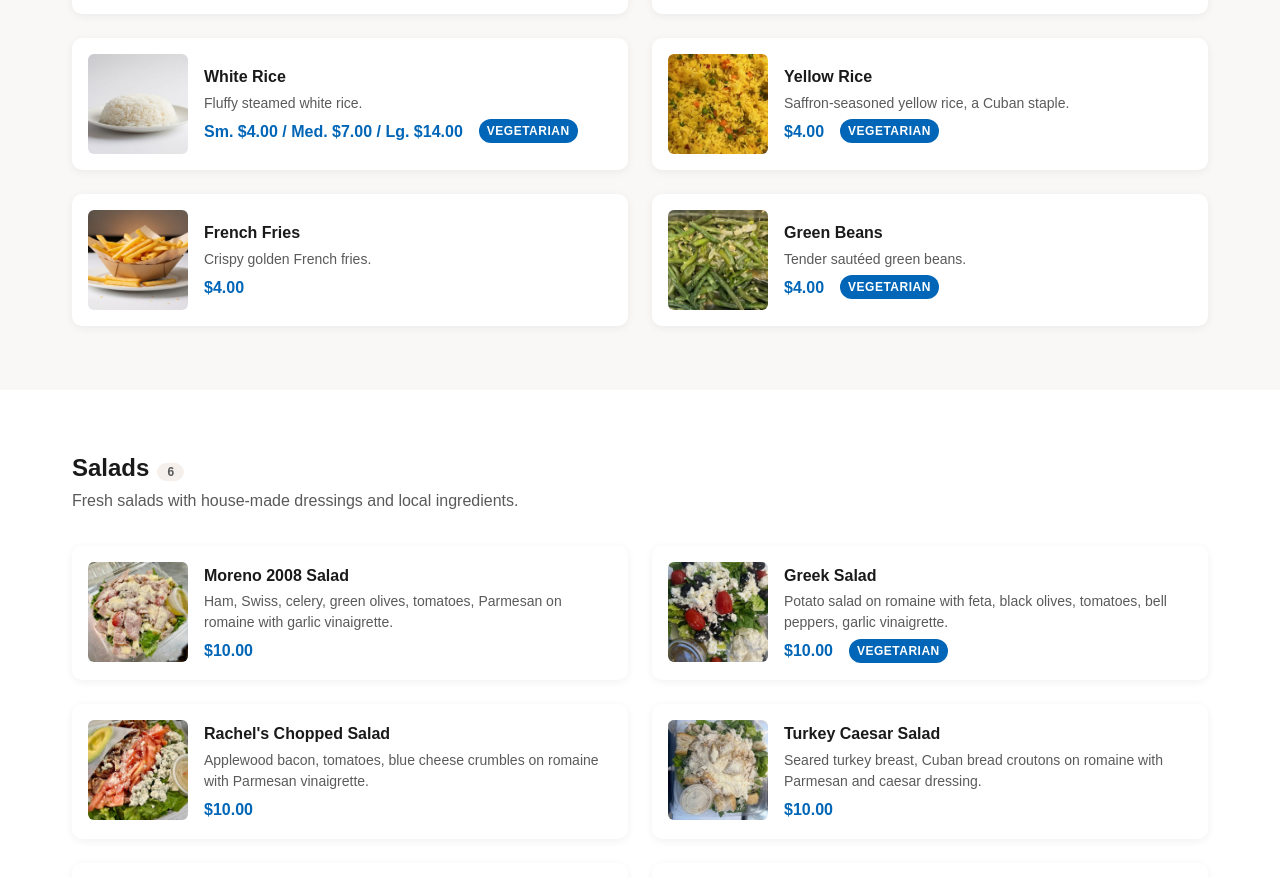
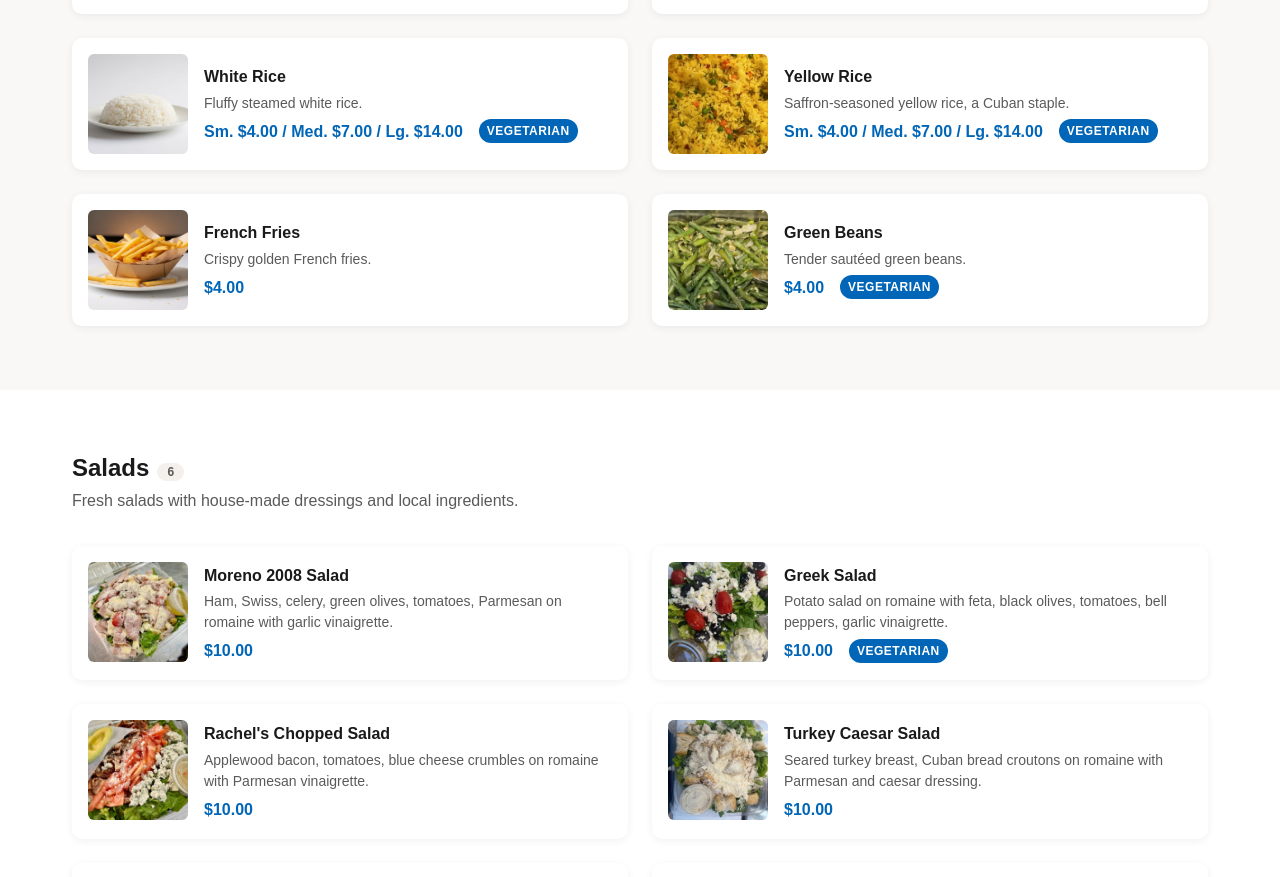
Before and after one commit to webeducationservices-oss/moreno-bakery, a Next.js app: page /menu/food in a window 1280 px wide. Shown: the part 4721-5598 px from the top of the page. Built offline with nearby package versions, Linux system fonts and the light colour scheme; a web font is replaced by a local one.

Commit message:
Edit app/data/menu.js — on the food menu under the sides category add Sm. $4.00 Med. $7.00 Lg. $14.00 fo

```diff
--- a/app/data/menu.js
+++ b/app/data/menu.js
@@ -408,7 +408,7 @@ export const FOOD_CATEGORIES = [
       { name: "Tostones", price: "$4.00", description: "Crispy twice-fried green plantains.", tag: "Vegetarian", image: "/images/food/moreno-bakery-tostones.jpg" },
       { name: "Sweet Potatoes", price: "Sm. $4.00 / Med. $7.00 / Lg. $14.00", description: "Seasoned and roasted sweet potatoes.", tag: "Vegetarian", image: "/images/food/moreno-bakery-sweet-potatoes.jpg" },
       { name: "White Rice", price: "Sm. $4.00 / Med. $7.00 / Lg. $14.00", description: "Fluffy steamed white rice.", tag: "Vegetarian", image: "/images/food/moreno-bakery-white-rice.jpg" },
-      { name: "Yellow Rice", price: "$4.00", description: "Saffron-seasoned yellow rice, a Cuban staple.", tag: "Vegetarian", image: "/images/food/moreno-bakery-yellow-rice.jpg" },
+      { name: "Yellow Rice", price: "Sm. $4.00 / Med. $7.00 / Lg. $14.00", description: "Saffron-seasoned yellow rice, a Cuban staple.", tag: "Vegetarian", image: "/images/food/moreno-bakery-yellow-rice.jpg" },
       { name: "French Fries", price: "$4.00", description: "Crispy golden French fries.", image: "/images/food/moreno-bakery-french-fries.jpg" },
       { name: "Green Beans", price: "$4.00", description: "Tender sautéed green beans.", tag: "Vegetarian", image: "/images/food/moreno-bakery-green-beans.jpg" },
     ],
```
